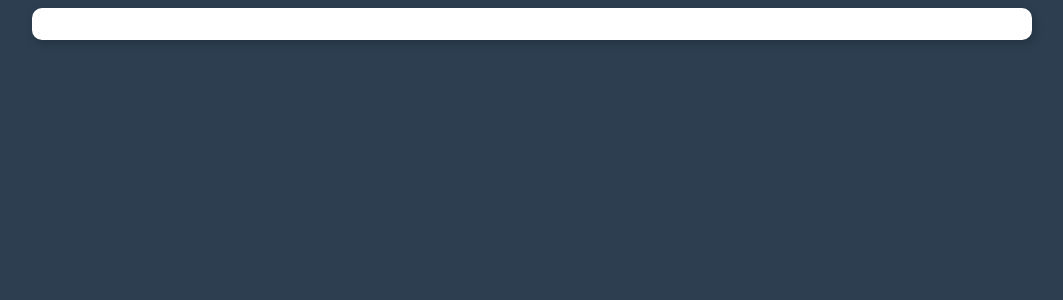
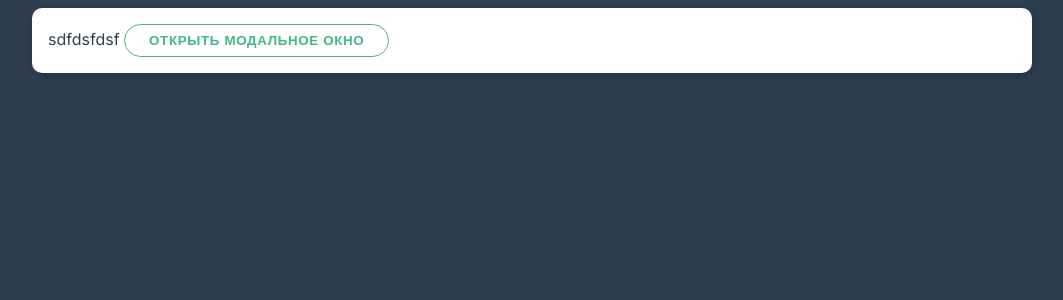
Before and after one commit to vlad-da/vue-vladlen, a Vue app in the folder vue-project/: page / in a window 1280 px wide. Shown: the top 300 px of the page, without its empty margins (108-1171 px from the left). Built offline with nearby package versions, Linux system fonts and the light colour scheme.

Commit message:
Добавляет телепорт

```diff
--- a/vue-project/src/App.vue
+++ b/vue-project/src/App.vue
@@ -1,9 +1,26 @@
 <template>
   <div class="container">
-    <div class="card"></div>
+    <div class="card">
+      sdfdsfdsf
+      <button class="btn" @click="modal = true"
+     >Открыть модальное окно</button>
+    </div>
+
+    <AppModal v-if="modal" @close-modal="modal = false"/>
   </div>
 </template>
 
 <script>
-export default {}
+import AppModal from './AppModal.vue'
+export default {
+  name: 'App',
+  data() {
+    return {
+      modal: false
+    }
+  },
+  components: {
+    AppModal
+  }
+}
 </script>
--- /dev/null
+++ b/vue-project/src/AppModal.vue
@@ -0,0 +1,15 @@
+<template>
+  <div class="container">
+    <div class="modal">
+      <h3>Modal window</h3>
+      <p>Lorem ipsum dolor sit amet consectetur adipisicing elit. Error dignissimos quidem quo distinctio ratione obcaecati assumenda, laboriosam illum. Dolorem, accusantium?</p>
+      <button class="btn" @click="$emit('close-modal')">Закрыть окно</button>
+    </div>
+  </div>
+</template>
+
+<script>
+export default {
+  name: 'AppModal',
+}
+</script>
```
